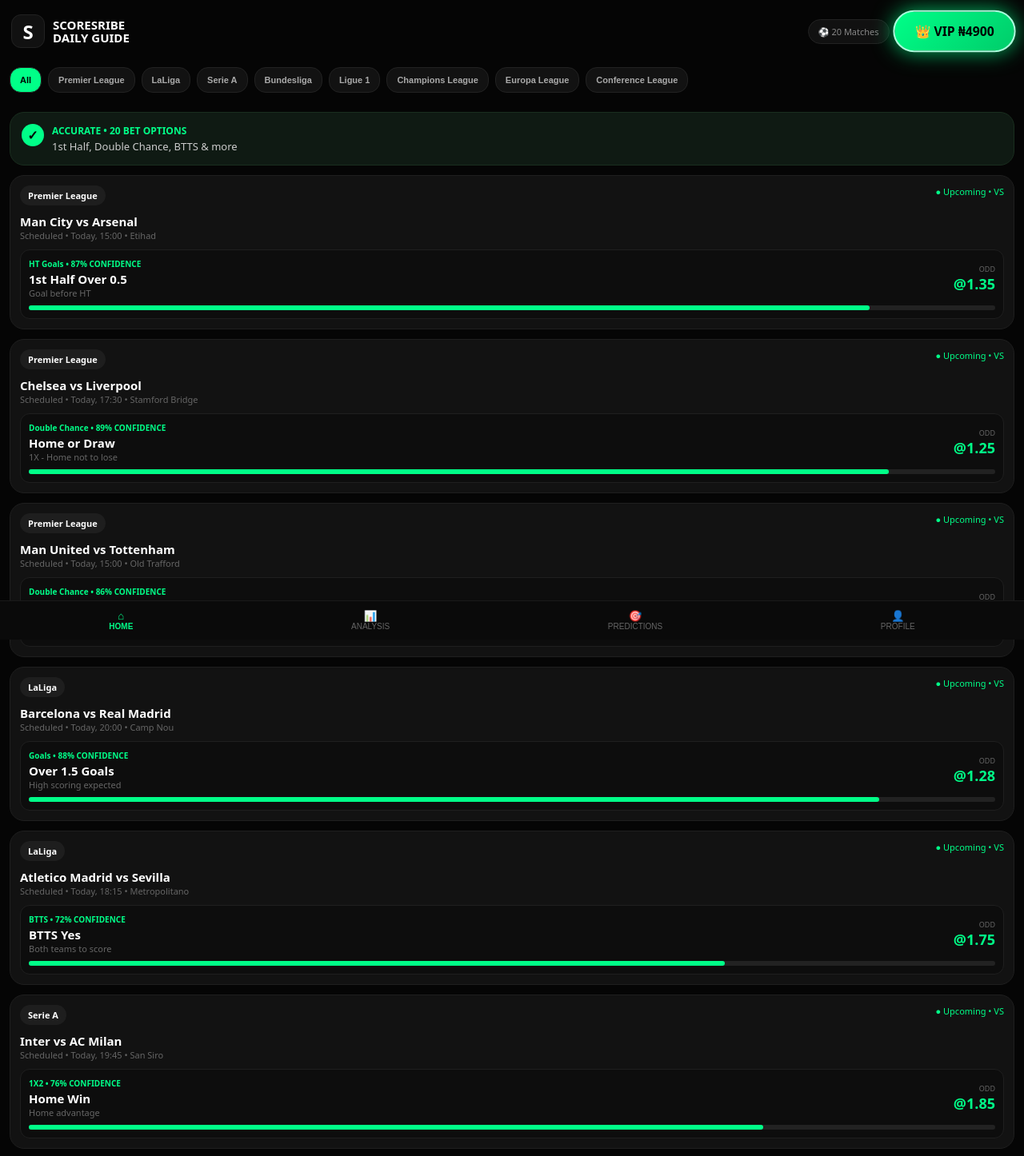
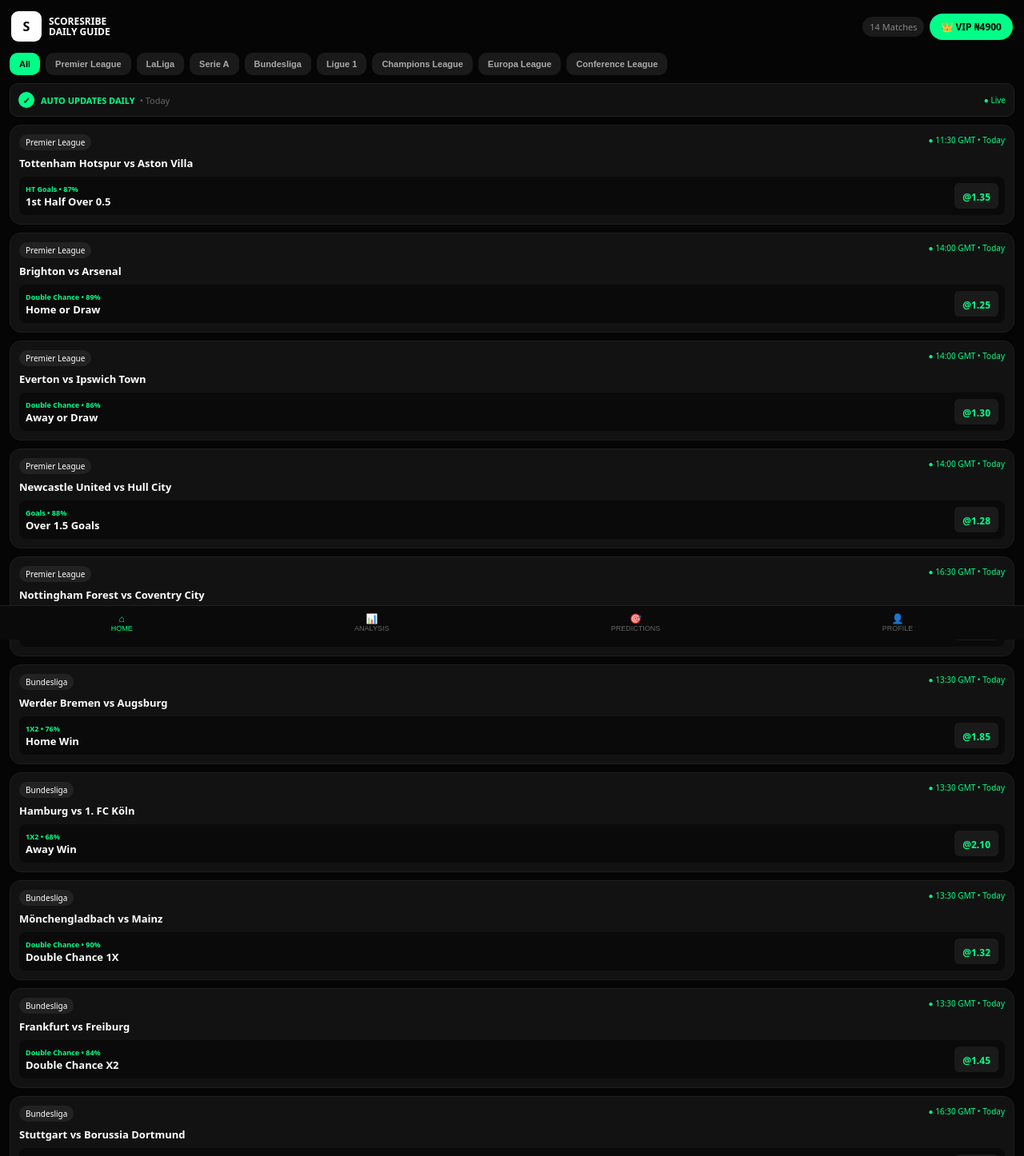
Before and after one commit to Dave16-max/scorescribe, a Next.js app: page / in a window 1280 px wide. Shown: the top 1446 px of the page at 80% size. Built offline with nearby package versions, Linux system fonts and the light colour scheme; no server answers.

Commit message:
Update page.tsx

```diff
--- a/app/page.tsx
+++ b/app/page.tsx
@@ -1,111 +1,135 @@
-"use client"
+       "use client"
 import { useState, useEffect } from "react"
 
 const leagues = ["All","Premier League","LaLiga","Serie A","Bundesliga","Ligue 1","Champions League","Europa League","Conference League"]
 
 const tips = [
-  { name:"1st Half Over 0.5", odd:"1.35", conf:87, sub:"Goal before HT", cat:"HT Goals" },
-  { name:"Home or Draw", odd:"1.25", conf:89, sub:"1X - Home not to lose", cat:"Double Chance" },
-  { name:"Away or Draw", odd:"1.30", conf:86, sub:"X2 - Away not to lose", cat:"Double Chance" },
-  { name:"Over 1.5 Goals", odd:"1.28", conf:88, sub:"High scoring expected", cat:"Goals" },
-  { name:"BTTS Yes", odd:"1.75", conf:72, sub:"Both teams to score", cat:"BTTS" },
-  { name:"Home Win", odd:"1.85", conf:76, sub:"Home advantage", cat:"1X2" },
-  { name:"Away Win", odd:"2.10", conf:68, sub:"Away strong form", cat:"1X2" },
-  { name:"Double Chance 1X", odd:"1.32", conf:90, sub:"Home or Draw", cat:"Double Chance" },
-  { name:"Double Chance X2", odd:"1.45", conf:84, sub:"Draw or Away", cat:"Double Chance" },
-  { name:"Double Chance 12", odd:"1.28", conf:88, sub:"No draw", cat:"Double Chance" },
-  { name:"Under 3.5 Goals", odd:"1.40", conf:80, sub:"Tight game", cat:"Goals" },
-  { name:"Over 2.5 Goals", odd:"1.95", conf:68, sub:"Open game expected", cat:"Goals" },
-  { name:"BTTS No", odd:"1.90", conf:70, sub:"Clean sheet likely", cat:"BTTS" },
-  { name:"Home Win or Draw", odd:"1.25", conf:89, sub:"1X safe option", cat:"Double Chance" },
-  { name:"Away Win or Draw", odd:"1.40", conf:82, sub:"X2 safe option", cat:"Double Chance" },
-  { name:"Over 0.5 HT", odd:"1.35", conf:85, sub:"Goal in 1st half", cat:"HT Goals" },
-  { name:"Under 2.5 Goals", odd:"1.65", conf:75, sub:"Low scoring", cat:"Goals" },
-  { name:"Draw No Bet - Home", odd:"1.50", conf:79, sub:"Home DNB", cat:"DNB" },
-  { name:"Draw No Bet - Away", odd:"1.60", conf:77, sub:"Away DNB", cat:"DNB" },
-  { name:"Home Over 0.5", odd:"1.22", conf:91, sub:"Home to score", cat:"Team Goals" },
+  { name:"1st Half Over 0.5", odd:"1.35", conf:87, cat:"HT Goals" },
+  { name:"Home or Draw", odd:"1.25", conf:89, cat:"Double Chance" },
+  { name:"Away or Draw", odd:"1.30", conf:86, cat:"Double Chance" },
+  { name:"Over 1.5 Goals", odd:"1.28", conf:88, cat:"Goals" },
+  { name:"BTTS Yes", odd:"1.75", conf:72, cat:"BTTS" },
+  { name:"Home Win", odd:"1.85", conf:76, cat:"1X2" },
+  { name:"Away Win", odd:"2.10", conf:68, cat:"1X2" },
+  { name:"Double Chance 1X", odd:"1.32", conf:90, cat:"Double Chance" },
+  { name:"Double Chance X2", odd:"1.45", conf:84, cat:"Double Chance" },
+  { name:"Double Chance 12", odd:"1.28", conf:88, cat:"Double Chance" },
+  { name:"Under 3.5 Goals", odd:"1.40", conf:80, cat:"Goals" },
+  { name:"Over 2.5 Goals", odd:"1.95", conf:68, cat:"Goals" },
+  { name:"BTTS No", odd:"1.90", conf:70, cat:"BTTS" },
+  { name:"Home Win or Draw", odd:"1.25", conf:89, cat:"Double Chance" },
+  { name:"Away Win or Draw", odd:"1.40", conf:82, cat:"Double Chance" },
+  { name:"Over 0.5 HT", odd:"1.35", conf:85, cat:"HT Goals" },
+  { name:"Under 2.5 Goals", odd:"1.65", conf:75, cat:"Goals" },
+  { name:"Draw No Bet - Home", odd:"1.50", conf:79, cat:"DNB" },
+  { name:"Draw No Bet - Away", odd:"1.60", conf:77, cat:"DNB" },
+  { name:"Home Over 0.5", odd:"1.22", conf:91, cat:"Team Goals" },
 ]
 
-const mainMatches = [
-  { home: "Man City", away: "Arsenal", league: "Premier League", time:"Today, 15:00 • Etihad" },
-  { home: "Chelsea", away: "Liverpool", league: "Premier League", time:"Today, 17:30 • Stamford Bridge" },
-  { home: "Man United", away: "Tottenham", league: "Premier League", time:"Today, 15:00 • Old Trafford" },
-  { home: "Barcelona", away: "Real Madrid", league: "LaLiga", time:"Today, 20:00 • Camp Nou" },
-  { home: "Atletico Madrid", away: "Sevilla", league: "LaLiga", time:"Today, 18:15 • Metropolitano" },
-  { home: "Inter", away: "AC Milan", league: "Serie A", time:"Today, 19:45 • San Siro" },
-  { home: "Juventus", away: "Roma", league: "Serie A", time:"Today, 17:00 • Allianz" },
-  { home: "Bayern Munich", away: "Dortmund", league: "Bundesliga", time:"Today, 17:30 • Allianz Arena" },
-  { home: "Leverkusen", away: "Stuttgart", league: "Bundesliga", time:"Today, 15:30 • BayArena" },
-  { home: "PSG", away: "Marseille", league: "Ligue 1", time:"Today, 20:45 • Parc des Princes" },
-  { home: "Monaco", away: "Lyon", league: "Ligue 1", time:"Today, 19:00 • Louis II" },
-  { home: "Lille", away: "Nice", league: "Ligue 1", time:"Today, 17:00 • Lille" },
-  { home: "Real Madrid", away: "Man City", league: "Champions League", time:"Tomorrow, 21:00 • Bernabeu" },
-  { home: "Arsenal", away: "Bayern Munich", league: "Champions League", time:"Tomorrow, 21:00 • Emirates" },
-  { home: "Inter", away: "Barcelona", league: "Champions League", time:"Tomorrow, 21:00 • San Siro" },
-  { home: "Liverpool", away: "Roma", league: "Europa League", time:"Tomorrow, 18:45 • Anfield" },
-  { home: "Leverkusen", away: "AC Milan", league: "Europa League", time:"Tomorrow, 18:45 • BayArena" },
-  { home: "Marseille", away: "Ajax", league: "Europa League", time:"Tomorrow, 18:45 • Velodrome" },
-  { home: "Chelsea", away: "Fiorentina", league: "Conference League", time:"Tomorrow, 18:45 • Stamford Bridge" },
-  { home: "Real Betis", away: "Villarreal", league: "Conference League", time:"Tomorrow, 20:00 • Benito Villamarin" },
+const fallbackMatches = [
+  { home: "Tottenham Hotspur", away: "Aston Villa", league: "Premier League", time:"11:30 GMT • Today" },
+  { home: "Brighton", away: "Arsenal", league: "Premier League", time:"14:00 GMT • Today" },
+  { home: "Everton", away: "Ipswich Town", league: "Premier League", time:"14:00 GMT • Today" },
+  { home: "Newcastle United", away: "Hull City", league: "Premier League", time:"14:00 GMT • Today" },
+  { home: "Nottingham Forest", away: "Coventry City", league: "Premier League", time:"16:30 GMT • Today" },
+  { home: "Werder Bremen", away: "Augsburg", league: "Bundesliga", time:"13:30 GMT • Today" },
+  { home: "Hamburg", away: "1. FC Köln", league: "Bundesliga", time:"13:30 GMT • Today" },
+  { home: "Mönchengladbach", away: "Mainz", league: "Bundesliga", time:"13:30 GMT • Today" },
+  { home: "Frankfurt", away: "Freiburg", league: "Bundesliga", time:"13:30 GMT • Today" },
+  { home: "Stuttgart", away: "Borussia Dortmund", league: "Bundesliga", time:"16:30 GMT • Today" },
+  { home: "Osasuna", away: "Rayo Vallecano", league: "LaLiga", time:"12:00 GMT • Today" },
+  { home: "Athletic Club", away: "Alavés", league: "LaLiga", time:"14:15 GMT • Today" },
+  { home: "Celta Vigo", away: "Racing Santander", league: "LaLiga", time:"16:30 GMT • Today" },
+  { home: "Sevilla", away: "Barcelona", league: "LaLiga", time:"19:00 GMT • Today" },
 ]
 
 export default function Page() {
   const [filter, setFilter] = useState("All")
-  const [matches, setMatches] = useState(mainMatches)
   const [tab, setTab] = useState("HOME")
+  const [matches, setMatches] = useState(fallbackMatches)
+  const [lastUpdate, setLastUpdate] = useState("Today")
 
-  useEffect(()=>{ setMatches(mainMatches) },[])
+  useEffect(()=>{
+    async function updateDaily(){
+      try{
+        const today = new Date().toISOString().split('T')[0]
+        // Try to fetch real matches
+        const res = await fetch(`https://www.thesportsdb.com/api/v1/json/3/eventsday.php?d=${today}&s=Soccer`)
+        const data = await res.json()
+
+        if(data.events && data.events.length > 0){
+          // Filter only top leagues
+          const topLeagues = ["Premier League","La Liga","Spanish La Liga","Bundesliga","Serie A","Ligue 1","Champions League","Europa League","Europa Conference League","Conference League"]
+          const filtered = data.events.filter((e:any)=>
+            topLeagues.some(l => e.strLeague?.toLowerCase().includes(l.toLowerCase().split(" ")[0])) &&
+           !e.strLeague?.toLowerCase().includes("usl") &&
+           !e.strLeague?.toLowerCase().includes("2. bundesliga")
+          )
+
+          if(filtered.length >= 5){
+            const mapped = filtered.slice(0,20).map((e:any)=>({
+              home: e.strHomeTeam,
+              away: e.strAwayTeam,
+              league: e.strLeague?.includes("Premier")?"Premier League":e.strLeague?.includes("La Liga")||e.strLeague?.includes("LaLiga")?"LaLiga":e.strLeague?.includes("Bundesliga")?"Bundesliga":e.strLeague?.includes("Serie")?"Serie A":e.strLeague?.includes("Ligue")?"Ligue 1":e.strLeague?.includes("Champions")?"Champions League":e.strLeague?.includes("Conference")?"Conference League":"Europa League",
+              time: e.strTime? e.strTime.slice(0,5)+" GMT • Today" : "Today"
+            }))
+            setMatches(mapped)
+            setLastUpdate(new Date().toLocaleDateString())
+          }
+        }
+      }catch(e){
+        // Keep fallback if API fails
+        console.log("Using fallback matches")
+      }
+    }
+    updateDaily()
+    // Auto refresh every 6 hours
+    const interval = setInterval(updateDaily, 6*60*60*1000)
+    return ()=> clearInterval(interval)
+  },[])
 
   const filtered = filter==="All"? matches : matches.filter(m => m.league === filter)
-  const display = filtered
 
   return (
-    <div style={{minHeight:"100vh",background:"#050505",color:"white",paddingBottom:95}}>
-      <div style={{display:"flex",justifyContent:"space-between",alignItems:"center",padding:"14px 14px 8px"}}>
-        <div style={{display:"flex",alignItems:"center",gap:10}}>
-          <div style={{width:42,height:42,background:"#111",borderRadius:12,border:"1px solid #222",display:"flex",alignItems:"center",justifyContent:"center",fontWeight:900,fontSize:24}}>S</div>
-          <div><div style={{fontWeight:900,fontSize:15,lineHeight:1.1}}>SCORESRIBE<br/>DAILY GUIDE</div></div>
+    <div style={{minHeight:"100vh",background:"#050505",color:"white",paddingBottom:90}}>
+      <div style={{display:"flex",justifyContent:"space-between",alignItems:"center",padding:"14px"}}>
+        <div style={{display:"flex",alignItems:"center",gap:9}}>
+          <div style={{width:38,height:38,background:"white",color:"black",borderRadius:9,display:"flex",alignItems:"center",justifyContent:"center",fontWeight:900}}>S</div>
+          <div style={{fontWeight:900,fontSize:12,lineHeight:1.1}}>SCORESRIBE<br/>DAILY GUIDE</div>
         </div>
-        <div style={{display:"flex",gap:8,alignItems:"center"}}>
-          <div style={{background:"#111",padding:"7px 12px",borderRadius:20,fontSize:11,color:"#888",border:"1px solid #222"}}>⚽ {display.length} Matches</div>
-          <a href="/vip" style={{background:"linear-gradient(135deg,#00ff88,#00cc6a)",color:"black",padding:"13px 24px",borderRadius:30,fontWeight:900,textDecoration:"none",fontSize:15,display:"flex",alignItems:"center",gap:6,boxShadow:"0 0 25px rgba(0,255,136,0.7), 0 4px 15px rgba(0,0,0,0.3)",border:"2px solid #aaffdd",transform:"scale(1.05)"}}>👑 VIP ₦4900</a>
+        <div style={{display:"flex",gap:7,alignItems:"center"}}>
+          <div style={{background:"#1a1a1a",padding:"5px 9px",borderRadius:20,fontSize:11,color:"#888"}}>{filtered.length} Matches</div>
+          <a href="/vip" style={{background:"#00ff88",color:"black",padding:"8px 14px",borderRadius:18,fontWeight:800,textDecoration:"none",fontSize:12}}>👑 VIP ₦4900</a>
         </div>
       </div>
 
       {tab==="HOME" && (
         <>
-          <div style={{display:"flex",gap:8,padding:"12px",overflowX:"auto"}}>
+          <div style={{display:"flex",gap:7,padding:"0 12px 10px",overflowX:"auto"}}>
             {leagues.map(l=>(
-              <button key={l} onClick={()=>setFilter(l)} style={{whiteSpace:"nowrap",padding:"9px 12px",borderRadius:14,border:"1px solid #222",background:filter===l?"#00ff88":"#121212",color:filter===l?"black":"#aaa",fontWeight:800,fontSize:11}}>{l}</button>
+              <button key={l} onClick={()=>setFilter(l)} style={{whiteSpace:"nowrap",padding:"8px 12px",borderRadius:10,border:"none",background:filter===l?"#00ff88":"#1a1a1a",color:filter===l?"black":"#aaa",fontWeight:700,fontSize:11}}>{l}</button>
             ))}
           </div>
-
-          <div style={{margin:12,background:"#0f1a13",borderRadius:18,padding:14,border:"1px solid #1a2e1f",display:"flex",gap:10}}>
-            <div style={{width:28,height:28,background:"#00ff88",borderRadius:50,display:"flex",alignItems:"center",justifyContent:"center",color:"black",fontWeight:900}}>✓</div>
-            <div><div style={{color:"#00ff88",fontSize:12,fontWeight:900}}>ACCURATE • 20 BET OPTIONS</div><div style={{fontSize:13,marginTop:2,color:"#ccc"}}>1st Half, Double Chance, BTTS & more</div></div>
+          <div style={{margin:"0 12px 10px",background:"#111",borderRadius:10,padding:10,border:"1px solid #222",display:"flex",gap:8,alignItems:"center",justifyContent:"space-between"}}>
+            <div style={{display:"flex",gap:8,alignItems:"center"}}>
+              <div style={{width:20,height:20,background:"#00ff88",borderRadius:50,display:"flex",alignItems:"center",justifyContent:"center",color:"black",fontWeight:900,fontSize:11}}>✓</div>
+              <div style={{fontSize:11}}><span style={{color:"#00ff88",fontWeight:800}}>AUTO UPDATES DAILY</span><span style={{color:"#666",marginLeft:6}}>• {lastUpdate}</span></div>
+            </div>
+            <div style={{fontSize:10,color:"#00ff88"}}>● Live</div>
           </div>
-
-          <div style={{padding:"0 12px",display:"flex",flexDirection:"column",gap:12}}>
-            {display.map((m:any,i)=>{
+          <div style={{padding:"0 12px",display:"flex",flexDirection:"column",gap:10}}>
+            {filtered.map((m:any,i)=>{
               const t = tips[i % tips.length]
               return (
-                <div key={i} style={{background:"#121212",borderRadius:18,padding:12,border:"1px solid #1f1f1f"}}>
+                <div key={i} style={{background:"#121212",borderRadius:14,padding:11,border:"1px solid #1e1e1e"}}>
                   <div style={{display:"flex",justifyContent:"space-between"}}>
-                    <span style={{background:"#1e1e1e",padding:"5px 10px",borderRadius:20,fontSize:11,fontWeight:700}}>{m.league}</span>
-                    <span style={{fontSize:11,color:"#00ff88"}}>● Upcoming • VS</span>
+                    <span style={{background:"#222",padding:"3px 8px",borderRadius:20,fontSize:10}}>{m.league}</span>
+                    <span style={{fontSize:10,color:"#00ff88"}}>● {m.time}</span>
                   </div>
-                  <div style={{marginTop:10,fontWeight:800,fontSize:15}}>{m.home} vs {m.away}</div>
-                  <div style={{fontSize:11,color:"#666"}}>Scheduled • {m.time}</div>
-                  <div style={{marginTop:10,background:"#0d0d0d",borderRadius:12,padding:10,border:"1px solid #1f1f1f"}}>
-                    <div style={{display:"flex",justifyContent:"space-between",alignItems:"center"}}>
-                      <div>
-                        <div style={{color:"#00ff88",fontSize:10,fontWeight:800}}>{t.cat} • {t.conf}% CONFIDENCE</div>
-                        <div style={{fontWeight:900,fontSize:15,marginTop:2}}>{t.name}</div>
-                        <div style={{fontSize:11,color:"#666"}}>{t.sub}</div>
-                      </div>
-                      <div style={{textAlign:"right"}}><div style={{fontSize:9,color:"#666"}}>ODD</div><div style={{color:"#00ff88",fontWeight:900,fontSize:18}}>@{t.odd}</div></div>
-                    </div>
-                    <div style={{marginTop:8,height:6,background:"#222",borderRadius:10}}><div style={{width:`${t.conf}%`,height:"100%",background:"#00ff88",borderRadius:10}}></div></div>
+                  <div style={{marginTop:7,fontWeight:800,fontSize:13}}>{m.home} vs {m.away}</div>
+                  <div style={{marginTop:8,background:"#0a0a0a",borderRadius:8,padding:8,display:"flex",justifyContent:"space-between",alignItems:"center"}}>
+                    <div><div style={{color:"#00ff88",fontSize:9,fontWeight:800}}>{t.cat} • {t.conf}%</div><div style={{fontWeight:800,fontSize:13}}>{t.name}</div></div>
+                    <div style={{background:"#1a1a1a",padding:"5px 10px",borderRadius:6}}><span style={{color:"#00ff88",fontWeight:900,fontSize:12}}>@{t.odd}</span></div>
                   </div>
                 </div>
               )
@@ -113,17 +137,15 @@
           </div>
         </>
       )}
-
-      {tab==="ANALYSIS" && <div style={{padding:15}}><h2 style={{fontWeight:900}}>📊 Analysis</h2><div style={{marginTop:15,background:"#121212",padding:15,borderRadius:14,border:"1px solid #222"}}>20 markets active<br/><a href="/vip" style={{display:"block",marginTop:12,background:"#00ff88",color:"black",padding:12,borderRadius:10,textAlign:"center",fontWeight:900,textDecoration:"none"}}>👑 Unlock VIP</a></div></div>}
-      {tab==="PREDICTIONS" && <div style={{padding:15}}><h2 style={{fontWeight:900}}>🎯 Predictions</h2><div style={{marginTop:15,background:"#121212",padding:20,borderRadius:14,border:"1px solid #222",textAlign:"center"}}>🔒 VIP Only<br/><a href="/vip" style={{display:"block",marginTop:12,background:"#00ff88",color:"black",padding:12,borderRadius:10,fontWeight:900,textDecoration:"none"}}>👑 Join VIP ₦4900/week</a></div></div>}
-      {tab==="PROFILE" && <div style={{padding:15}}><h2 style={{fontWeight:900}}>👤 Profile</h2><div style={{marginTop:15,background:"#121212",padding:15,borderRadius:14,border:"1px solid #222"}}>Guest • Free Plan<br/><span style={{color:"#00ff88",fontWeight:900}}>84% Win Rate</span><br/><a href="/vip" style={{display:"block",marginTop:15,background:"#00ff88",color:"black",padding:14,borderRadius:12,textAlign:"center",fontWeight:900,textDecoration:"none"}}>👑 Upgrade VIP</a></div></div>}
-
-      <div style={{position:"fixed",bottom:0,left:0,right:0,background:"#0a0a0a",borderTop:"1px solid #1a1a1a",display:"flex",justifyContent:"space-around",padding:"10px 0"}}>
-        <button onClick={()=>setTab("HOME")} style={{background:"none",border:"none",color:tab==="HOME"?"#00ff88":"#666"}}><div>⌂</div><div style={{fontSize:10,fontWeight:900}}>HOME</div></button>
-        <button onClick={()=>setTab("ANALYSIS")} style={{background:"none",border:"none",color:tab==="ANALYSIS"?"#00ff88":"#666"}}><div>📊</div><div style={{fontSize:10}}>ANALYSIS</div></button>
-        <button onClick={()=>setTab("PREDICTIONS")} style={{background:"none",border:"none",color:tab==="PREDICTIONS"?"#00ff88":"#666"}}><div>🎯</div><div style={{fontSize:10}}>PREDICTIONS</div></button>
-        <button onClick={()=>setTab("PROFILE")} style={{background:"none",border:"none",color:tab==="PROFILE"?"#00ff88":"#666"}}><div>👤</div><div style={{fontSize:10}}>PROFILE</div></button>
+      {tab==="ANALYSIS" && <div style={{padding:16}}><h4>📊 Analysis</h4><div style={{marginTop:10,background:"#121212",padding:12,borderRadius:10,fontSize:13}}>Auto daily updates • 20 markets<br/><a href="/vip" style={{display:"block",marginTop:10,background:"#00ff88",color:"black",padding:10,borderRadius:8,textAlign:"center",fontWeight:900,textDecoration:"none",fontSize:13}}>👑 VIP ₦4900</a></div></div>}
+      {tab==="PREDICTIONS" && <div style={{padding:16}}><h4>🎯 VIP</h4><div style={{marginTop:10,background:"#121212",padding:16,borderRadius:10,textAlign:"center",fontSize:13}}>🔒 VIP Only<br/><a href="/vip" style={{display:"block",marginTop:10,background:"#00ff88",color:"black",padding:10,borderRadius:8,fontWeight:900,textDecoration:"none"}}>👑 Join VIP</a></div></div>}
+      {tab==="PROFILE" && <div style={{padding:16}}><h4>👤 Profile</h4><div style={{marginTop:10,background:"#121212",padding:12,borderRadius:10,fontSize:13}}>Auto-updates daily at midnight<br/>Guest • 84% Win Rate<br/><a href="/vip" style={{display:"block",marginTop:10,background:"#00ff88",color:"black",padding:12,borderRadius:8,textAlign:"center",fontWeight:900,textDecoration:"none"}}>👑 Upgrade</a></div></div>}
+      <div style={{position:"fixed",bottom:0,left:0,right:0,background:"#0a0a0a",borderTop:"1px solid #222",display:"flex",justifyContent:"space-around",padding:"8px 0"}}>
+        <button onClick={()=>setTab("HOME")} style={{background:"none",border:"none",color:tab==="HOME"?"#00ff88":"#666",fontSize:12}}>⌂<div style={{fontSize:9}}>HOME</div></button>
+        <button onClick={()=>setTab("ANALYSIS")} style={{background:"none",border:"none",color:tab==="ANALYSIS"?"#00ff88":"#666",fontSize:12}}>📊<div style={{fontSize:9}}>ANALYSIS</div></button>
+        <button onClick={()=>setTab("PREDICTIONS")} style={{background:"none",border:"none",color:tab==="PREDICTIONS"?"#00ff88":"#666",fontSize:12}}>🎯<div style={{fontSize:9}}>PREDICTIONS</div></button>
+        <button onClick={()=>setTab("PROFILE")} style={{background:"none",border:"none",color:tab==="PROFILE"?"#00ff88":"#666",fontSize:12}}>👤<div style={{fontSize:9}}>PROFILE</div></button>
       </div>
     </div>
   )
-                    }
+    }
```
